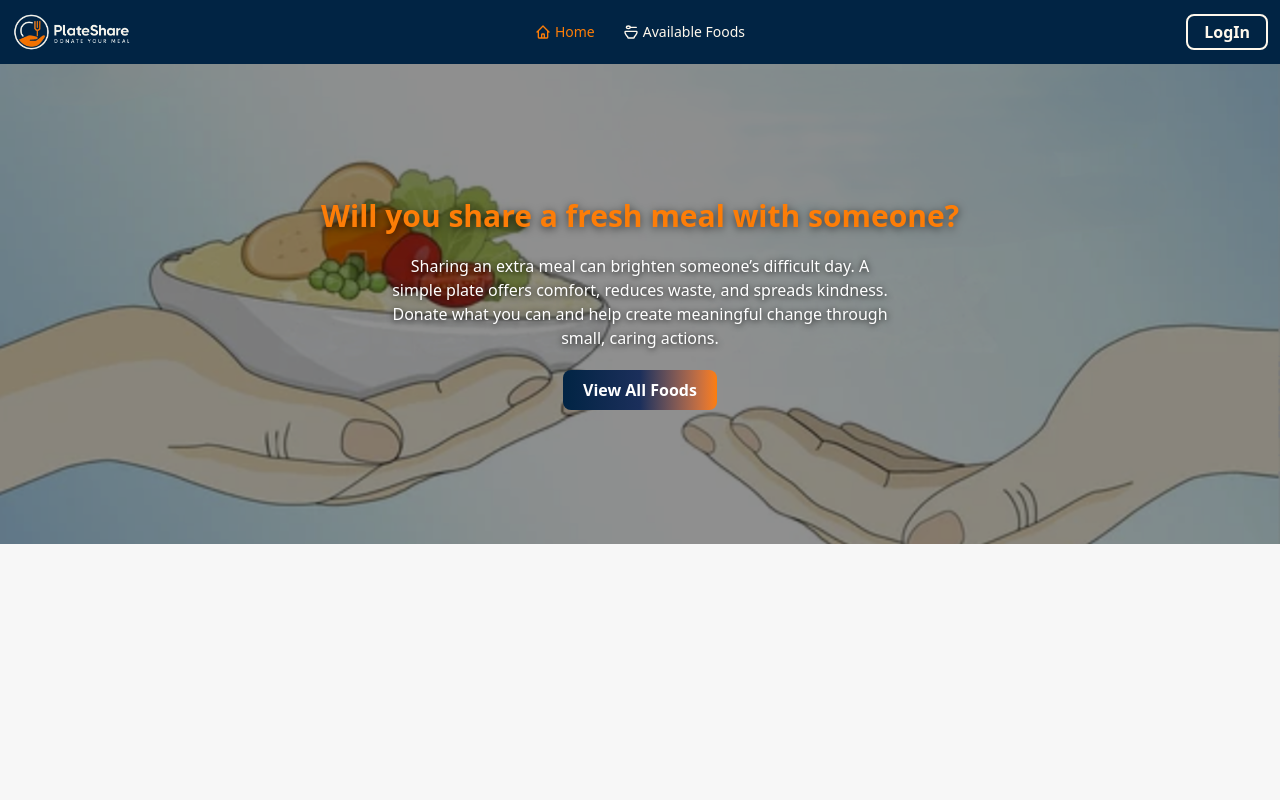
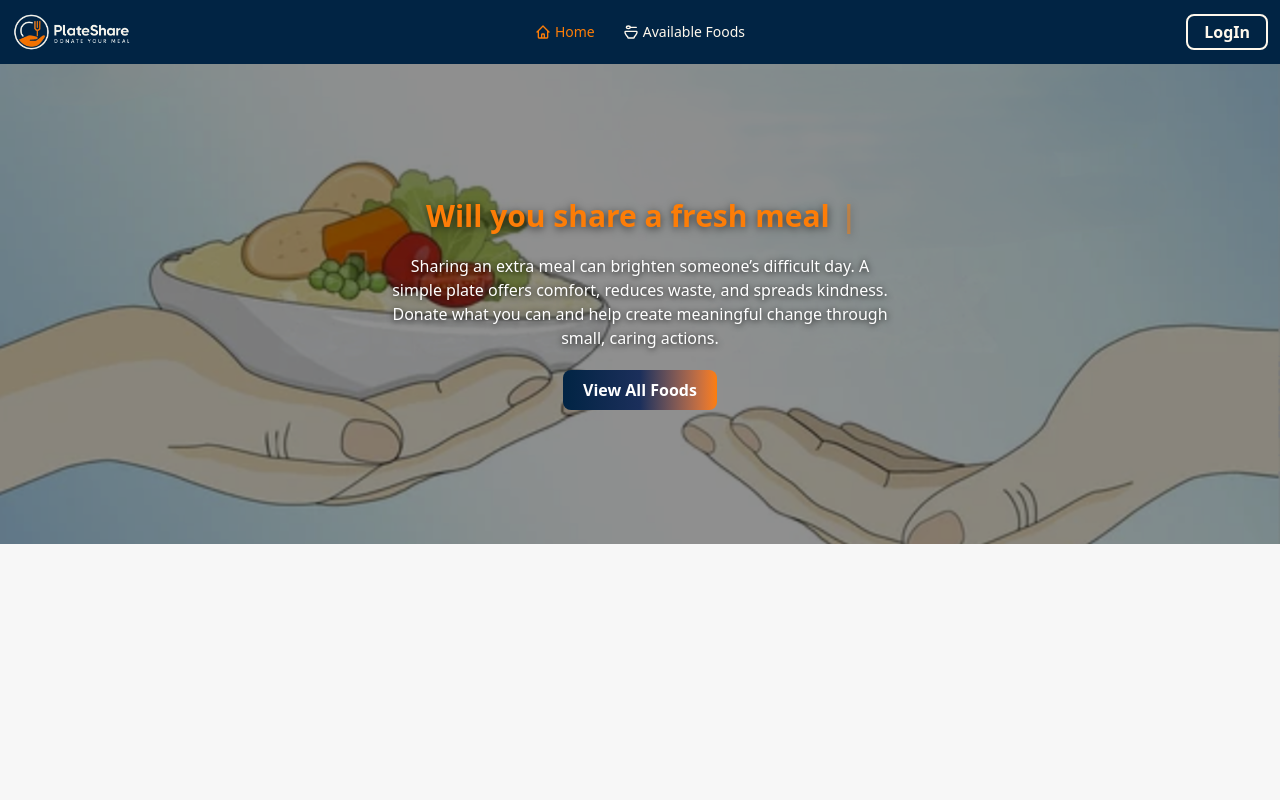
Before and after one commit to ashadulislam6156rs/PlateShare-Community-Client, a React (Vite) app: page / in a window 1280 px wide. Shown: the top 800 px of the page. Built offline with nearby package versions, Linux system fonts and the light colour scheme; no server answers.

Commit message:
added the home banner title animation

```diff
--- a/package.json
+++ b/package.json
@@ -11,11 +11,13 @@
   },
   "dependencies": {
     "@tailwindcss/vite": "^4.1.17",
+    "aos": "^2.3.4",
     "firebase": "^12.5.0",
     "react": "^19.1.1",
     "react-dom": "^19.1.1",
     "react-icons": "^5.5.0",
     "react-router": "^7.9.5",
+    "react-simple-typewriter": "^5.0.1",
     "react-spinners": "^0.17.0",
     "sweetalert2": "^11.26.3",
     "tailwindcss": "^4.1.17"
--- a/src/Componants/Banner.jsx
+++ b/src/Componants/Banner.jsx
@@ -2,6 +2,7 @@ import React from 'react';
 import bannerImg  from "../assets/banner.png"
 import Container from './Container/Container';
 import { Link } from 'react-router';
+import { Typewriter } from 'react-simple-typewriter';
 
 const Banner = () => {
     return (
@@ -15,7 +16,15 @@ const Banner = () => {
 
             <div className="space-y-5 md:w-2/4 mx-auto px-3 md:px-0 z-50">
               <h1 className="text-3xl font-bold text-[#fd7d07] text-center drop-shadow-[0_2px_4px_rgb(0,0,0,0.6)]">
-                Will you share a fresh meal with someone?
+                <Typewriter
+                  words={["Will you share a fresh meal with someone?"]}
+                  loop={false}
+                  cursor
+                  cursorStyle="|"
+                  typeSpeed={80}
+                  deleteSpeed={40}
+                  delaySpeed={2000}
+                />
               </h1>
 
               <h3 className="text-center leading-6 md:w-4/5 mx-auto text-[#ffff] drop-shadow-[0_1px_3px_rgb(0,0,0,0.9)]">
--- a/src/Componants/FoodDetails.jsx
+++ b/src/Componants/FoodDetails.jsx
@@ -26,7 +26,23 @@ const FoodDetails = () => {
         });
     }, [id]);
 
-console.log(spacificRequestFoods);
+  // console.log(spacificRequestFoods);
+
+
+  const handleFoodStauschange = (foodId) => {
+   fetch(`http://localhost:3000/foods/statusUpdate/${foodId}`, {
+     method: "PATCH",
+     headers: {
+       "Content-Type": "application/json",
+     },
+     body: JSON.stringify({ status: "Donated" }),
+   })
+     .then((res) => res.json())
+     .then(() => {})
+     .catch((err) => console.log(err.message));
+
+
+  }
 
 
     useEffect(() => {
@@ -216,6 +232,7 @@ console.log(spacificRequestFoods);
         <div className="mt-3">
           {user?.email == provider.email ? (
             <RequestFoods
+              handleFoodStauschange={handleFoodStauschange}
               spacificRequestFoods={spacificRequestFoods}
             ></RequestFoods>
           ) : (
--- a/src/Componants/RequestFoods.jsx
+++ b/src/Componants/RequestFoods.jsx
@@ -1,29 +1,15 @@
 import React, { useEffect, useState } from 'react';
 
-const RequestFoods = ({ spacificRequestFoods }) => {
-
-
- const [foods, setFoods] = useState([]);
+const RequestFoods = ({ spacificRequestFoods, handleFoodStauschange }) => {
+  const [foods, setFoods] = useState([]);
 
   useEffect(() => {
     setFoods(spacificRequestFoods);
   }, [spacificRequestFoods]);
 
+    const handleAcceptedFood = (foodId, _id) => {
 
-  const handleAcceptedFood = (foodId, _id) => {
-
-    fetch(`http://localhost:3000/foods/statusUpdate/${foodId}`, {
-      method: "PATCH",
-      headers: {
-        "Content-Type": "application/json",
-      },
-      body: JSON.stringify({ status: "Donated" }),
-    })
-      .then((res) => res.json())
-      .then(() => {
-      })
-      .catch((err) => console.log(err.message));
-
+      handleFoodStauschange(foodId)
 
     fetch(`http://localhost:3000/foodRequest/statusUpdate/${_id}`, {
       method: "PATCH",
@@ -41,13 +27,9 @@ const RequestFoods = ({ spacificRequestFoods }) => {
         );
       })
       .catch((err) => console.log(err.message));
-
-
   };
 
-
   const handleRejectedFood = (_id) => {
-
     fetch(`http://localhost:3000/foodRequest/statusUpdate/${_id}`, {
       method: "PATCH",
       headers: {
@@ -64,9 +46,7 @@ const RequestFoods = ({ spacificRequestFoods }) => {
         );
       })
       .catch((err) => console.log(err.message));
-
-  }
-
+  };
 
   return (
     <div>
```
Also changed, not shown: 1 other file (tests, documents, lock files or other folders).
